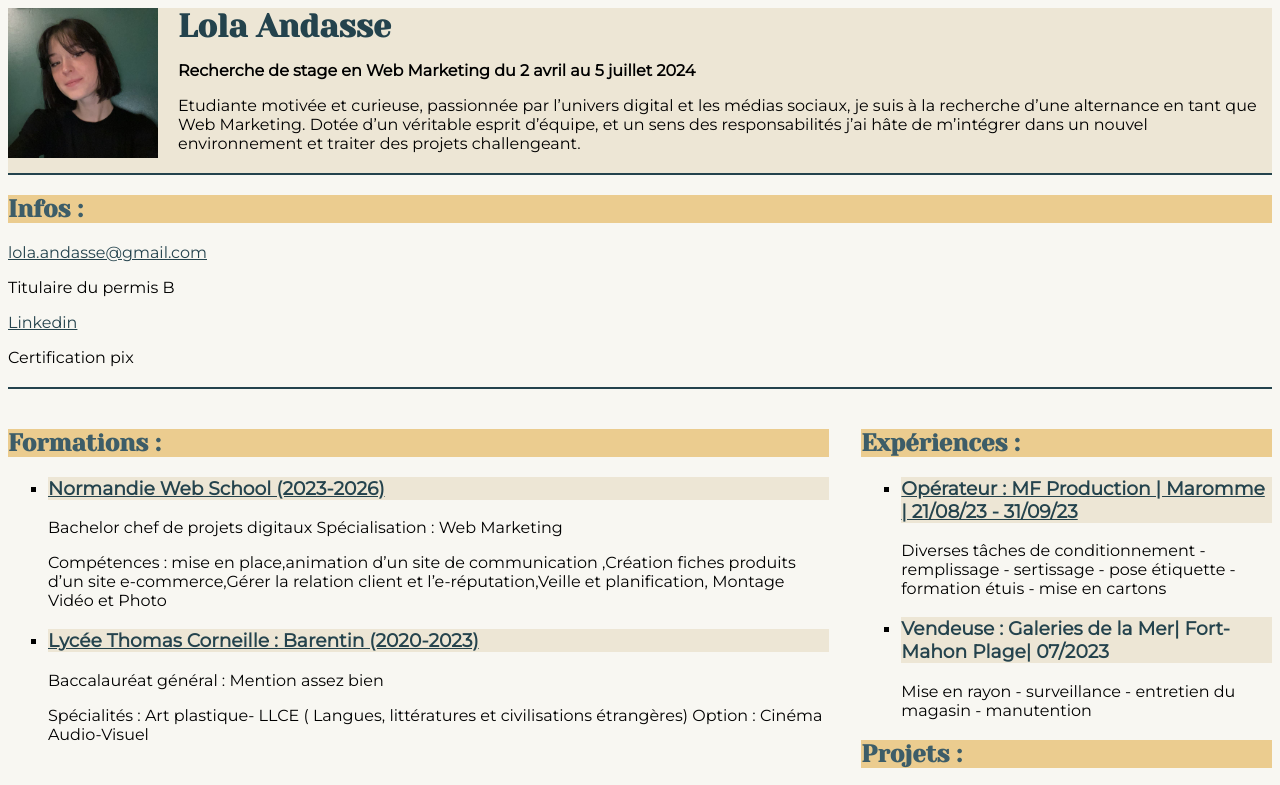
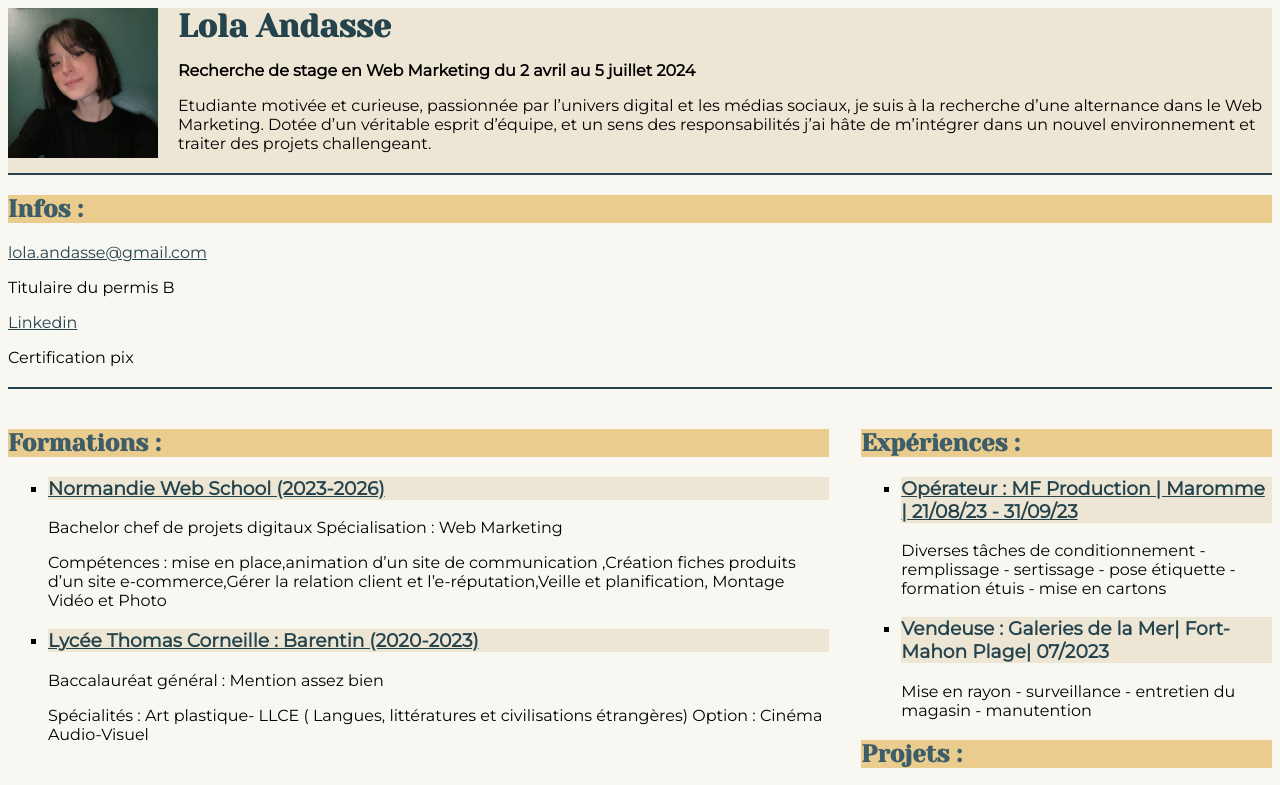
Before and after one commit to landasse/CV_Andasse_Lola, a plain HTML site: page index.html in a window 1280 px wide. Shown: the top 785 px of the page. Drawn offline with Linux system fonts and the light colour scheme.

Commit message:
correction fautes orthographes

```diff
--- a/index.html
+++ b/index.html
@@ -37,7 +37,7 @@
 
         <p>
           Etudiante motivée et curieuse, passionnée par l’univers digital et les médias sociaux,
-          je suis à la recherche d’une alternance en tant que Web Marketing. Dotée d’un véritable
+          je suis à la recherche d’une alternance dans le Web Marketing. Dotée d’un véritable
           esprit d’équipe, et un sens des responsabilités j’ai hâte de m’intégrer dans un nouvel
           environnement et traiter des projets challengeant.
         </p>
```
